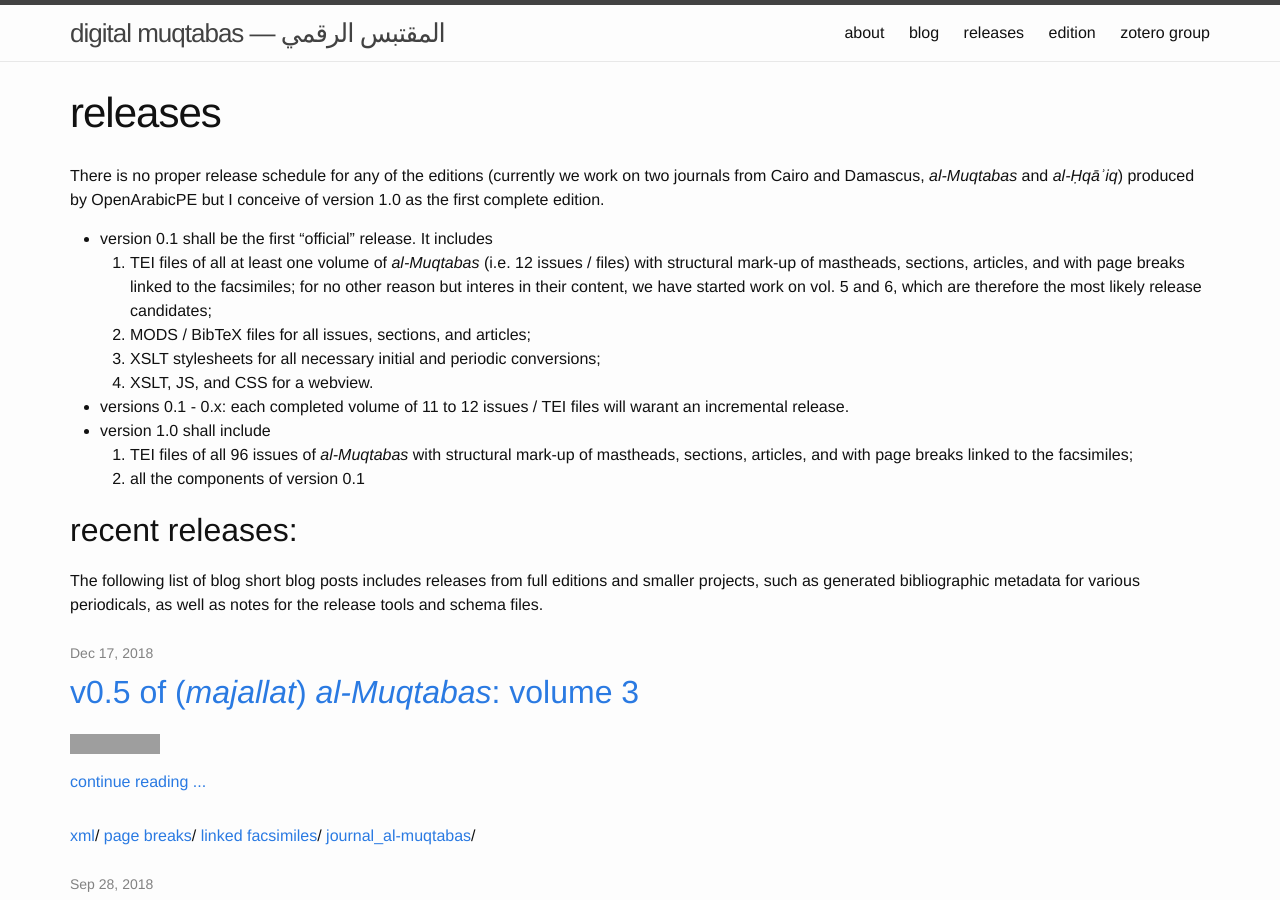
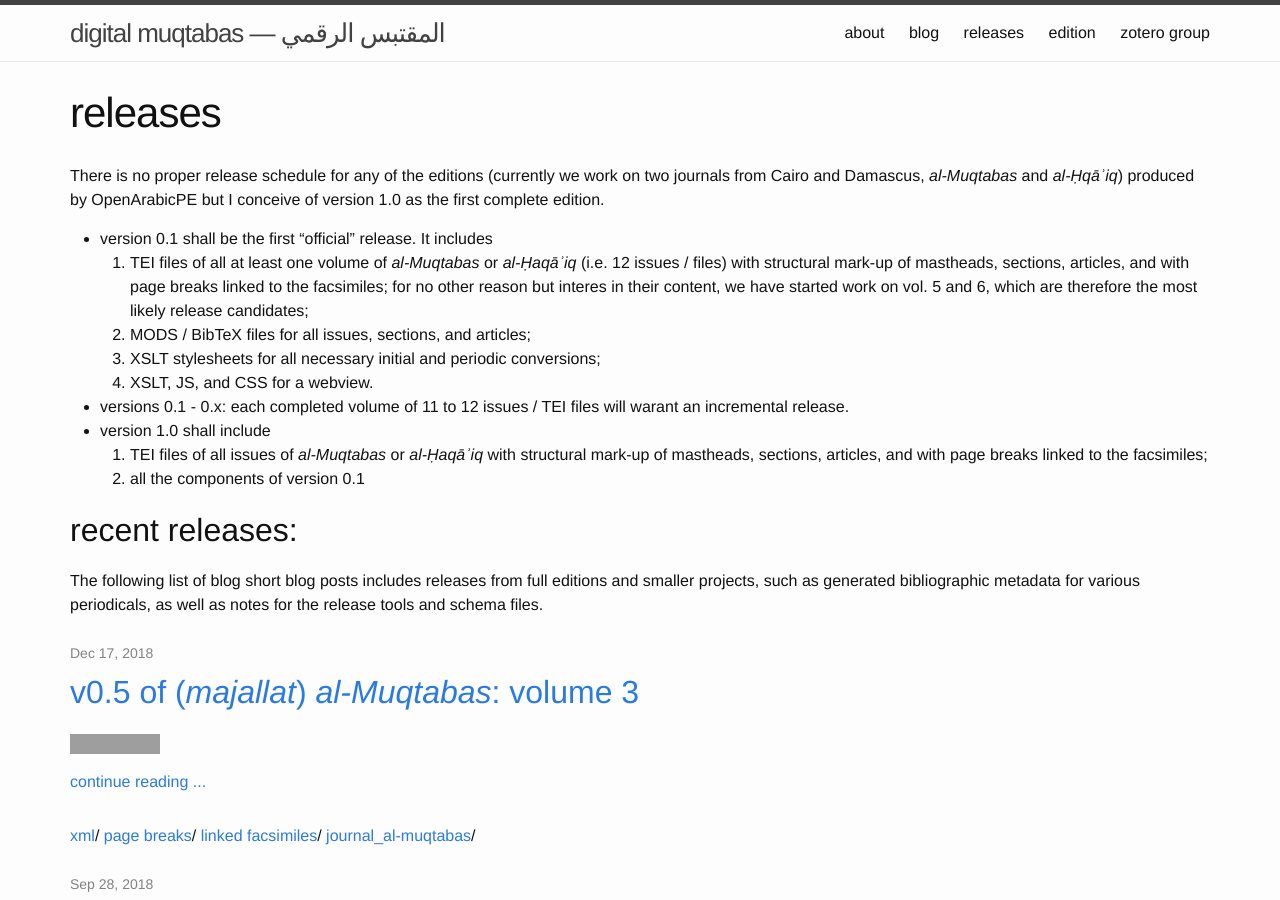
Before and after one commit to OpenArabicPE/openarabicpe.github.io, a Jekyll site: the page built from pages/releases.md, in a window 1280 px wide and 900 px high. Built offline with Jekyll 4.4.1, drawn with Linux system fonts in a browser that asks for light colours; grey boxes are pictures that could not be loaded.

Commit message:
added name of second journal

```diff
--- a/pages/releases.md
+++ b/pages/releases.md
@@ -8,13 +8,13 @@ date: 2016-04-16 16:05:51 GMT+3
 There is no proper release schedule for any of the editions (currently we work on two journals from Cairo and Damascus, *al-Muqtabas* and *al-Ḥqāʾiq*) produced by OpenArabicPE but I conceive of version 1.0 as the first complete edition.
 
 - version 0.1 shall be the first "official" release. It includes
-    1. TEI files of all at least one volume of *al-Muqtabas* (i.e. 12 issues / files) with structural mark-up of mastheads, sections, articles, and with page breaks linked to the facsimiles; for no other reason but interes in their content, we have started work on vol. 5 and 6, which are therefore the most likely release candidates;
+    1. TEI files of all at least one volume of *al-Muqtabas* or *al-Ḥaqāʾiq* (i.e. 12 issues / files) with structural mark-up of mastheads, sections, articles, and with page breaks linked to the facsimiles; for no other reason but interes in their content, we have started work on vol. 5 and 6, which are therefore the most likely release candidates;
     2. MODS / BibTeX files for all issues, sections, and articles;
     3. XSLT stylesheets for all necessary initial and periodic conversions;
     4. XSLT, JS, and CSS for a webview.
 - versions 0.1 - 0.x: each completed volume of 11 to 12 issues / TEI files will warant an incremental release.
 - version 1.0 shall include
-    1. TEI files of all 96 issues of *al-Muqtabas* with structural mark-up of mastheads, sections, articles, and with page breaks linked to the facsimiles;
+    1. TEI files of all issues of *al-Muqtabas* or *al-Ḥaqāʾiq* with structural mark-up of mastheads, sections, articles, and with page breaks linked to the facsimiles;
     2. all the components of version 0.1
 
 ## recent releases:
```
